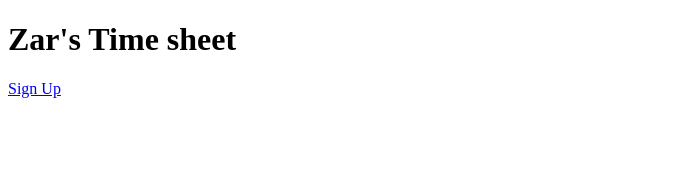
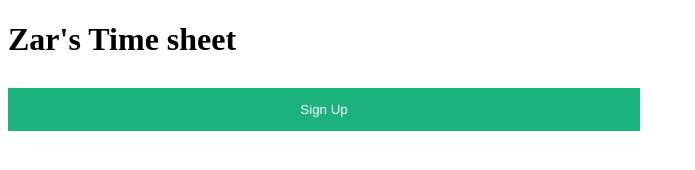
Before and after one commit to CaptinCrunchr/CaptinCrunchr.github.io, a plain HTML site: page index.html in a window 1280 px wide. Shown: the whole page, without its empty margins (0-695 px from the left). Drawn offline with Linux system fonts and the light colour scheme.

Commit message:
Update index.html

```diff
--- a/index.html
+++ b/index.html
@@ -5,6 +5,6 @@
     </head>
 <body>
 <h1>Zar's Time sheet</h1>
-<a href="https://captincrunchr.github.io/accountcreate.html" class="button">Sign Up</a>
+<a href="https://captincrunchr.github.io/accountcreate.html" ></a><button type="submit" class="signupbtn">Sign Up</button>
 </body>
 </html>
```
